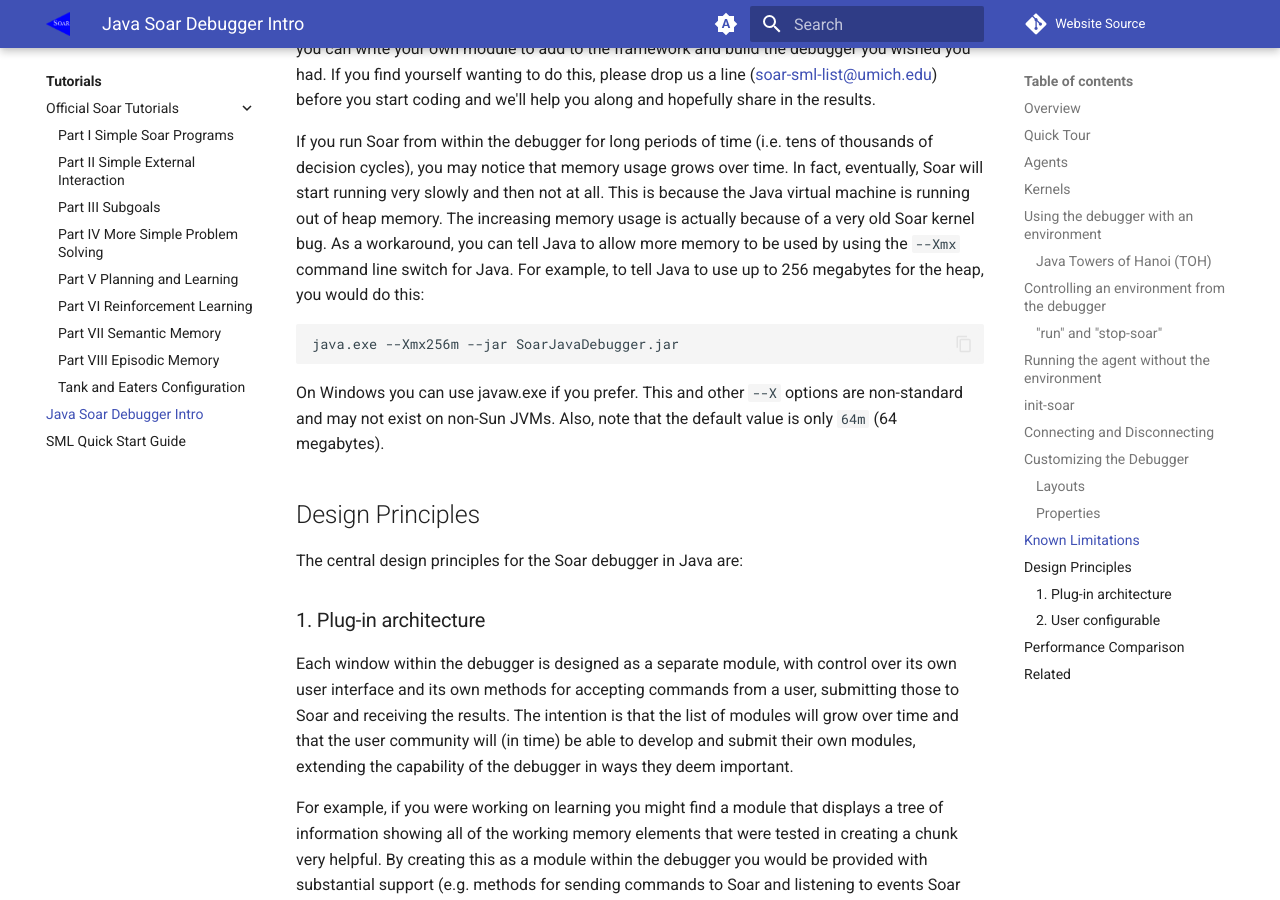
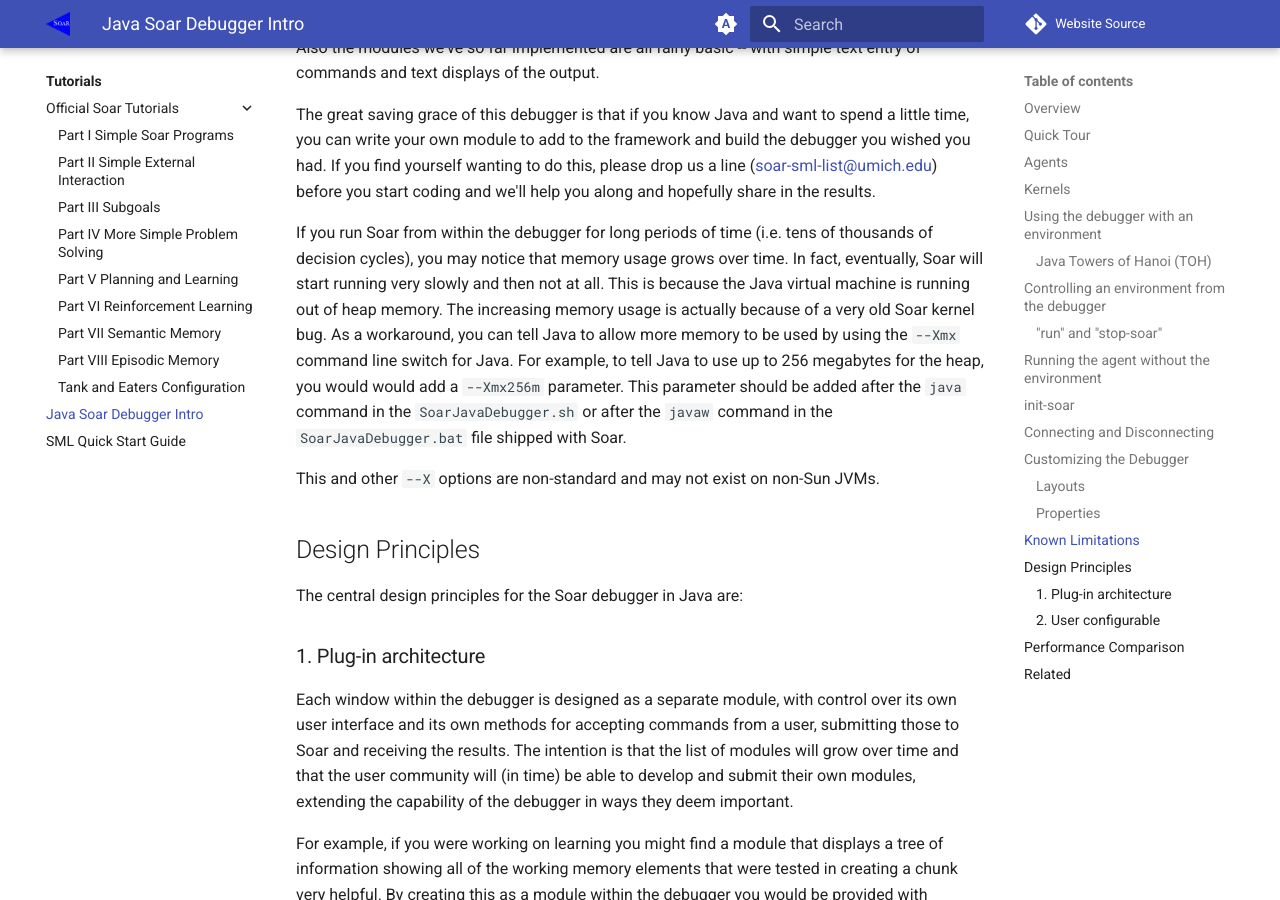
Before and after one commit to SoarGroup/SoarGroup.github.io, an MkDocs documentation site: the page built from docs/tutorials/IntroSoarDebugger/index.md, in a window 1280 px wide and 900 px high, scrolled down 11802 px. Built offline with MkDocs 1.6.1 and Material for MkDocs 9.7.7, drawn with Linux system fonts in a browser that asks for light colours; comment, search, counter and statistics services are not loaded; some of the changed text lies outside the part shown.

Commit message:
Slightly update Soar debugger intro
The average user will not run the jar without the run script included with Soar,
and a plain `java -jar SoarJavaDebugger.jar` won't work, anyway, because the
classpath and lib path have to be specified as well.

```diff
--- a/docs/tutorials/IntroSoarDebugger/index.md
+++ b/docs/tutorials/IntroSoarDebugger/index.md
@@ -6,6 +6,10 @@
 ---
 
 # Introduction to the Soar Debugger
+
+The Soar Java Debugger is distributed with Soar, and can be launched by
+double-clicking either `SoarJavaDebugger.bat` or `SoarJavaDebugger.sh` in the
+root directory of Soar.
 
 ## Overview
 
@@ -52,8 +56,8 @@
 printing the input link) while you step forward.
 
 The default layout that you started with uses a tree view for the main trace window.
-To see this in action press the "watch 5" button and then type `run 20` again at the
-command prompt.
+To see this in action press the "watch 5" button and then type `run 20` again at
+the command prompt.
 
 This should result in a display like this:
 
@@ -302,20 +306,20 @@
 us a line (<soar-sml-list@umich.edu>) before you start coding and we'll help you
 along and hopefully share in the results.
 
+<!-- TODO: what Soar kernel bug? Has that been fixed? Do we have a memory leak? -->
+
 If you run Soar from within the debugger for long periods of time (i.e. tens of
 thousands of decision cycles), you may notice that memory usage grows over time.
 In fact, eventually, Soar will start running very slowly and then not at all. This
 is because the Java virtual machine is running out of heap memory. The increasing
 memory usage is actually because of a very old Soar kernel bug. As a workaround,
 you can tell Java to allow more memory to be used by using the `--Xmx` command line
-switch for Java. For example, to tell Java to use up to 256 megabytes for the heap,
-you would do this:
+switch for Java. For example, to tell Java to use up to 256 megabytes for the
+heap, you would would add a `--Xmx256m` parameter. This parameter should be added
+after the `java` command in the `SoarJavaDebugger.sh` or after the `javaw` command
+in the `SoarJavaDebugger.bat` file shipped with Soar.
 
-    java.exe --Xmx256m --jar SoarJavaDebugger.jar
-
-On Windows you can use javaw.exe if you prefer. This and other `--X` options are
-non-standard and may not exist on non-Sun JVMs. Also, note that the default value
-is only `64m` (64 megabytes).
+This and other `--X` options are non-standard and may not exist on non-Sun JVMs.
 
 ## Design Principles
 
```
